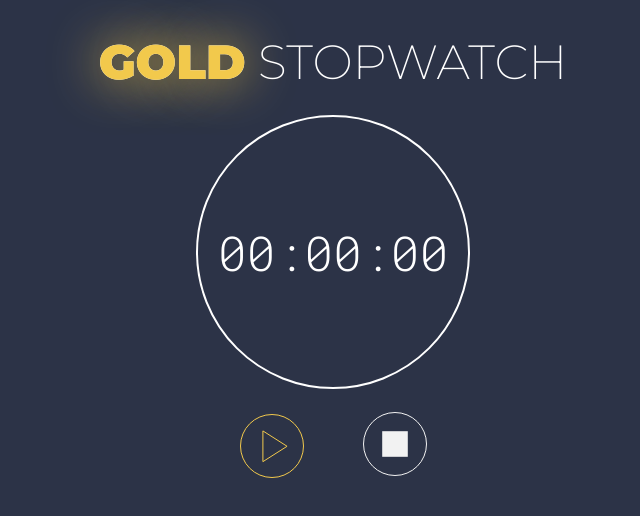
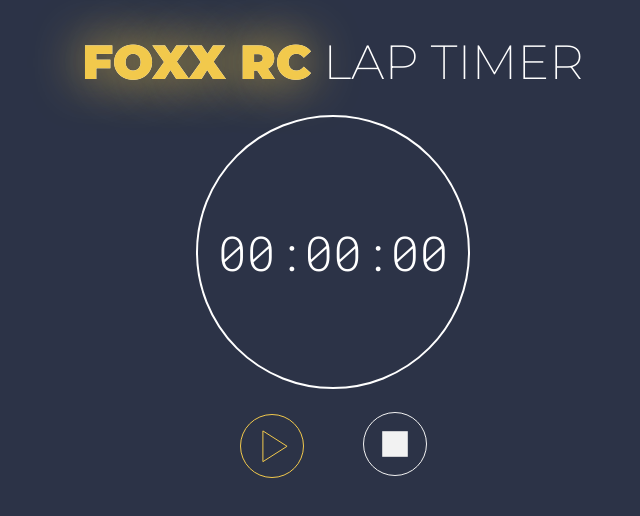
Before and after one commit to TheGreatFoxxy/FOXX-RC-Lap-Timer, a plain HTML site: page index.html in a window 1280 px wide. Shown: the whole page, without its empty margins (307-947 px from the left). Drawn offline with Linux system fonts and the light colour scheme.

Commit message:
fix text

```diff
--- a/index.html
+++ b/index.html
@@ -3,7 +3,7 @@
   <head>
     <meta charset="UTF-8" />
     <meta name="viewport" content="width=device-width, initial-scale=1, shrink-to-fit=no">
-    <title>Gold Stopwatch</title>
+    <title>FOXX RC - Lap Timer</title>
     <link rel="stylesheet" href="style.css" />
     <link
       href="https://fonts.googleapis.com/css2?family=Montserrat:wght@200;900&display=swap"
@@ -21,7 +21,7 @@
 
   <body>
     <div class="stopwatch">
-      <h1><span class="gold">GOLD</span> STOPWATCH</h1>
+      <h1><span class="gold">FOXX RC</span> LAP TIMER</h1>
       <div class="circle">
         <span class="time" id="display">00:00:00</span>
       </div>
```
